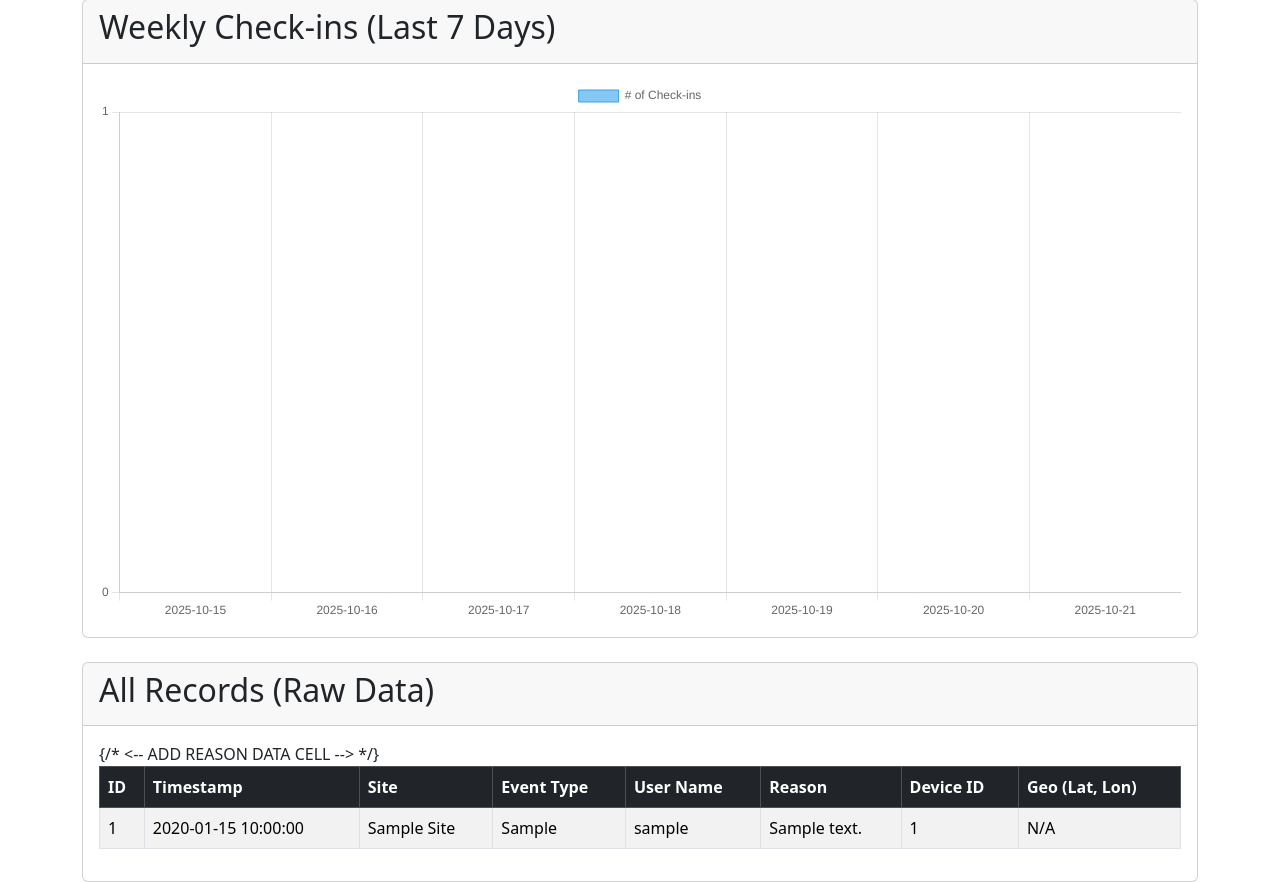
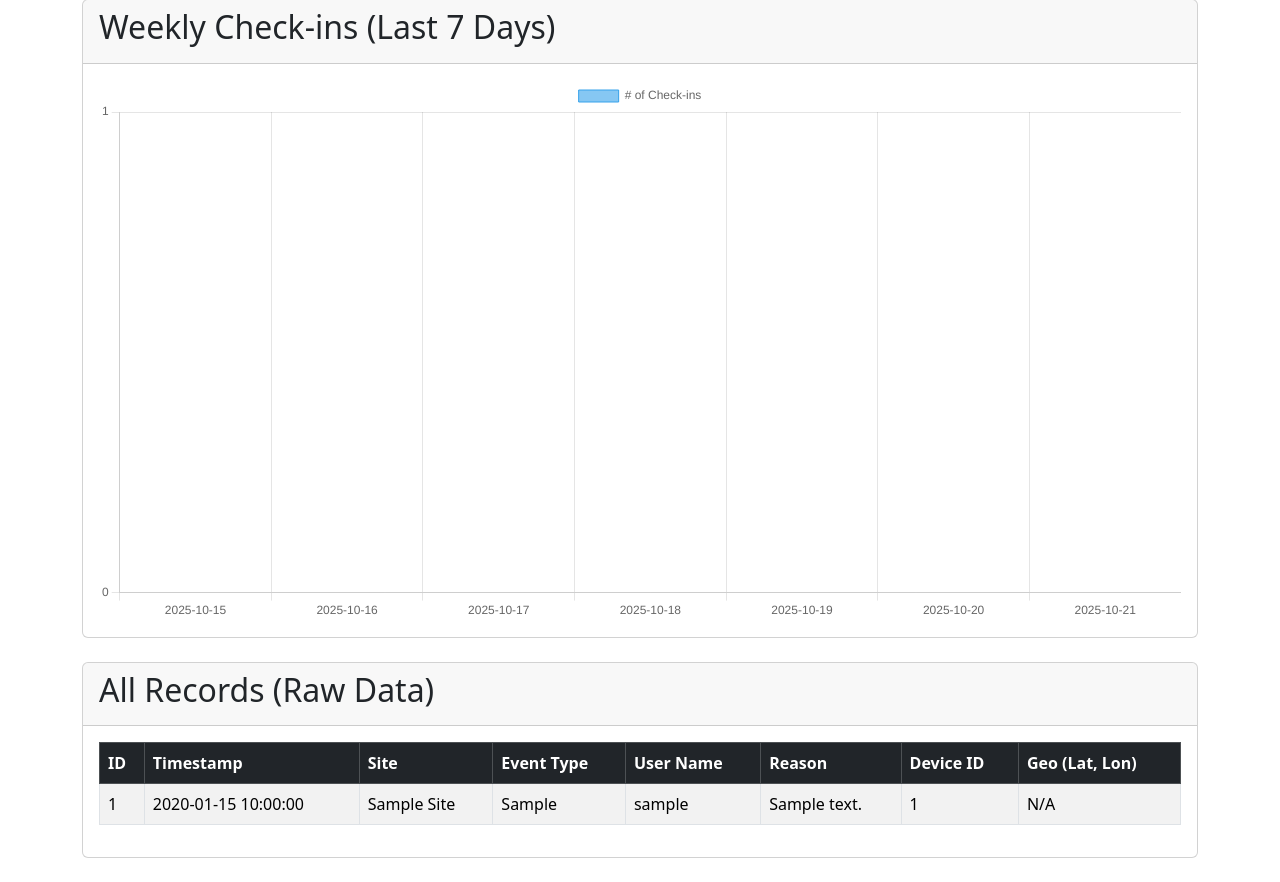
Before and after one commit to mosacko/greensboro-checkin, a FastAPI app: template app/templates/admin.html in a window 1280 px wide. Shown: the part 288-1170 px from the top of the page. After the commit the page ends 1146 px from the top, so only its background shows below. Run offline with FastAPI, Linux system fonts and the light colour scheme; the template is opened without the code that fills it: most values are stand-ins (such as "Sample title", 1, 10 or a date in 2020); data that the repository does not hold is empty.

Commit message:
Removed comment lines that were breaking code

```diff
--- a/app/templates/admin.html
+++ b/app/templates/admin.html
@@ -92,7 +92,7 @@
                             <th>Site</th>
                             <th>Event Type</th>
                             <th>User Name</th>
-                            <th>Reason</th>   {# <-- ADD REASON HEADER --> #}
+                            <th>Reason</th>
                             <th>Device ID</th>
                             <th>Geo (Lat, Lon)</th>
                         </tr>
@@ -105,7 +105,7 @@
                             <td>{{ rec.site | title }}</td>
                             <td>{{ rec.event_type }}</td>
                             <td>{{ rec.user_name or 'N/A' }}</td>
-                            <td>{{ rec.visit_reason or 'N/A' }}</td> {/* <-- ADD REASON DATA CELL --> */}
+                            <td>{{ rec.visit_reason or 'N/A' }}</td>
                             <td>{{ rec.device_local_id or 'N/A' }}</td>
                             <td>
                                 {% if rec.geo_lat and rec.geo_lon %}
@@ -115,7 +115,7 @@
                         </tr>
                         {% else %}
                         <tr>
-                            <td colspan="8" class="text-center fst-italic">No records found.</td> {/* <-- UPDATE COLSPAN TO 8 --> */}
+                            <td colspan="8" class="text-center fst-italic">No records found.</td>
                         </tr>
                         {% endfor %}
                     </tbody>
```
